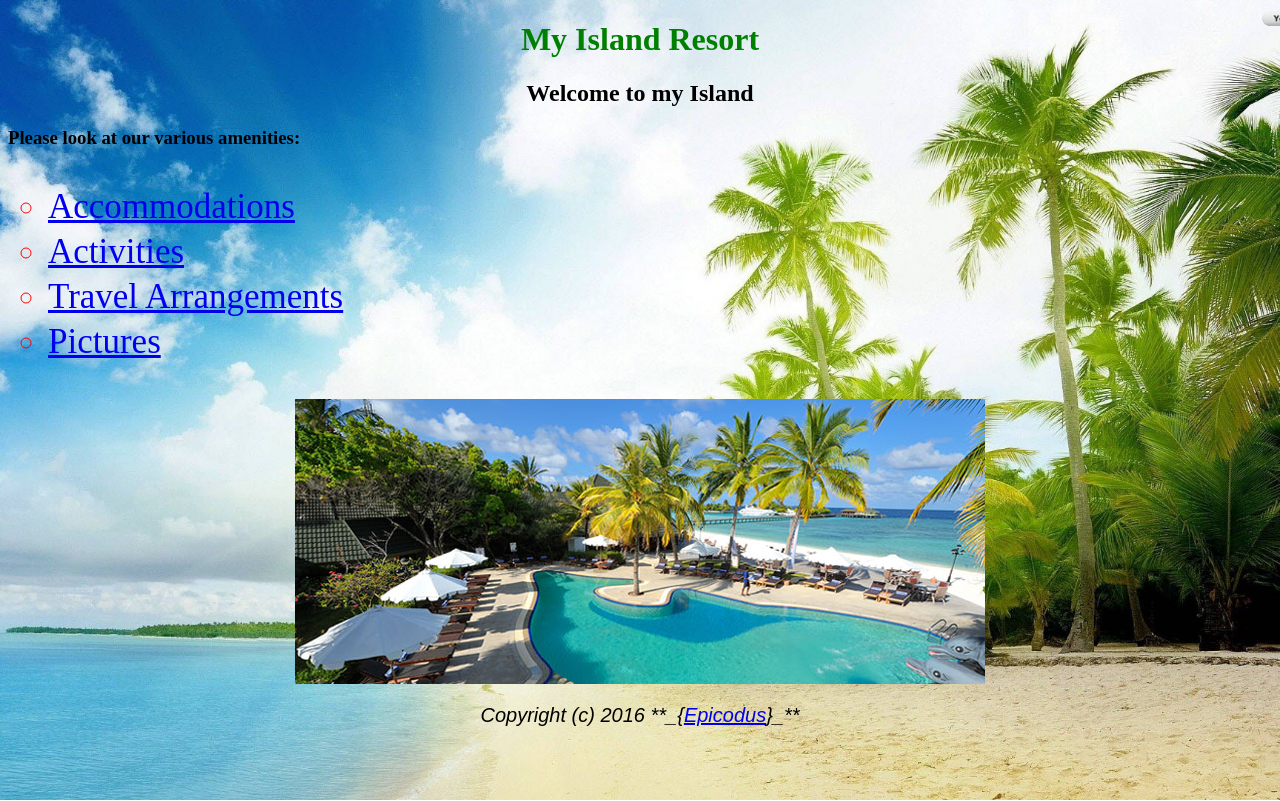
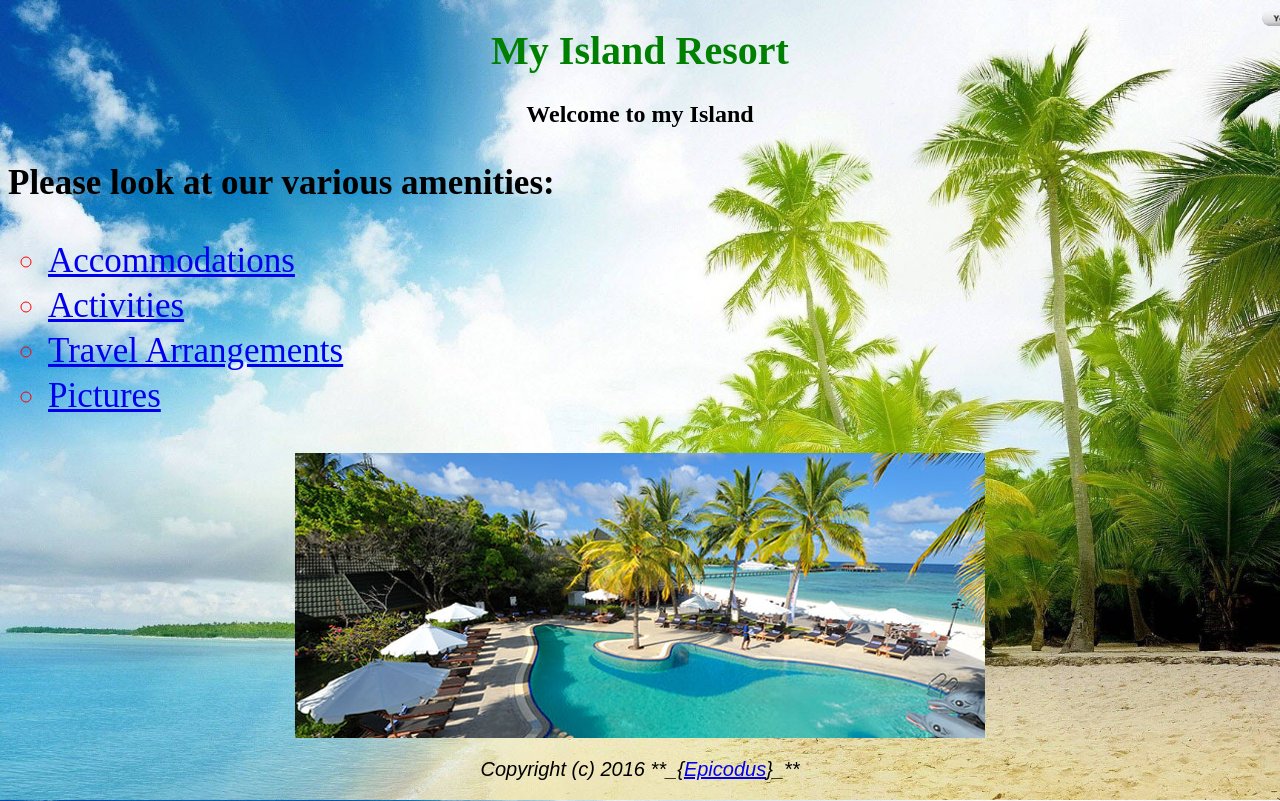
Before and after one commit to droycho/island-resort, a plain HTML site: page index.html in a window 1280 px wide. Drawn offline with Linux system fonts and the light colour scheme.

```diff
--- a/css/option2.css
+++ b/css/option2.css
@@ -1,4 +1,5 @@
 h1 {
+  font-size: 40px;
   color: green;
   text-align: center;
 }
@@ -6,6 +7,11 @@ h1 {
 h2 {
   font-style: bold;
   text-align: center;
+}
+
+h3 {
+  font-size: 35px;
+  font-style: bold;
 }
 
 p {
```
Also changed, not shown: activities.html (+2 -0 lines).
